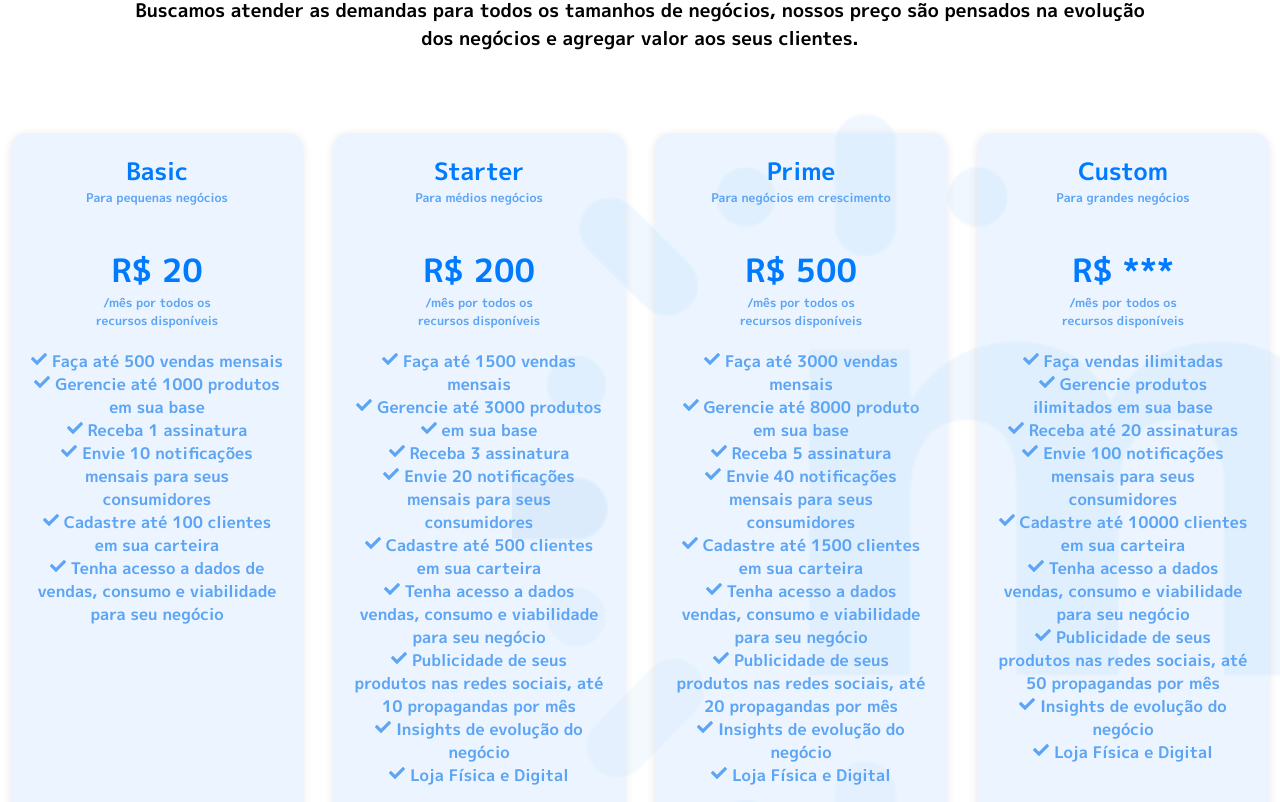
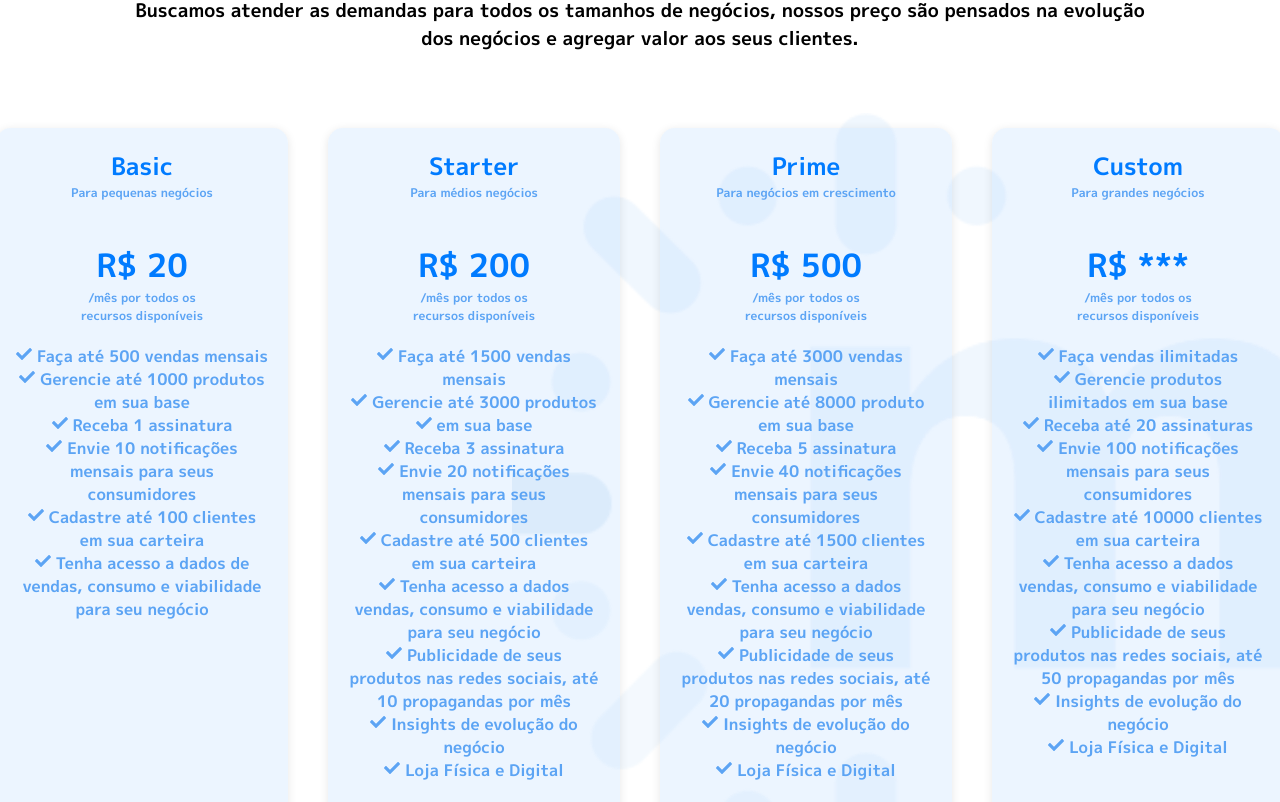
Before and after one commit to souzarogih/miriades-site, a React (Create React App) app: page /pricing in a window 1280 px wide. Shown: the part 498-1300 px from the top of the page. Built offline with nearby package versions, Linux system fonts and the light colour scheme.

Commit message:
add mudança de bg na animação

```diff
--- a/src/core/modules/pricing/components/planCard/styles.scss
+++ b/src/core/modules/pricing/components/planCard/styles.scss
@@ -2,7 +2,7 @@
 .plan-card {
     background-color: $ids-planCard-bg;
     padding: 20px;
-    margin: 20px 10px;
+    margin: 15px;
     border-radius: 15px;
     text-align: center;
     width: 292px;
@@ -16,8 +16,9 @@
     transition: transform 0.3s ease, box-shadow 0.3s ease;
 
     &:hover {
-        transform: scale(1.05);
+        transform: scale(1.04);
         box-shadow: 0 4px 20px rgba(0, 0, 0, 0.2);
+        background-color: #5ca8ff36;
     }
 
     li{
```
